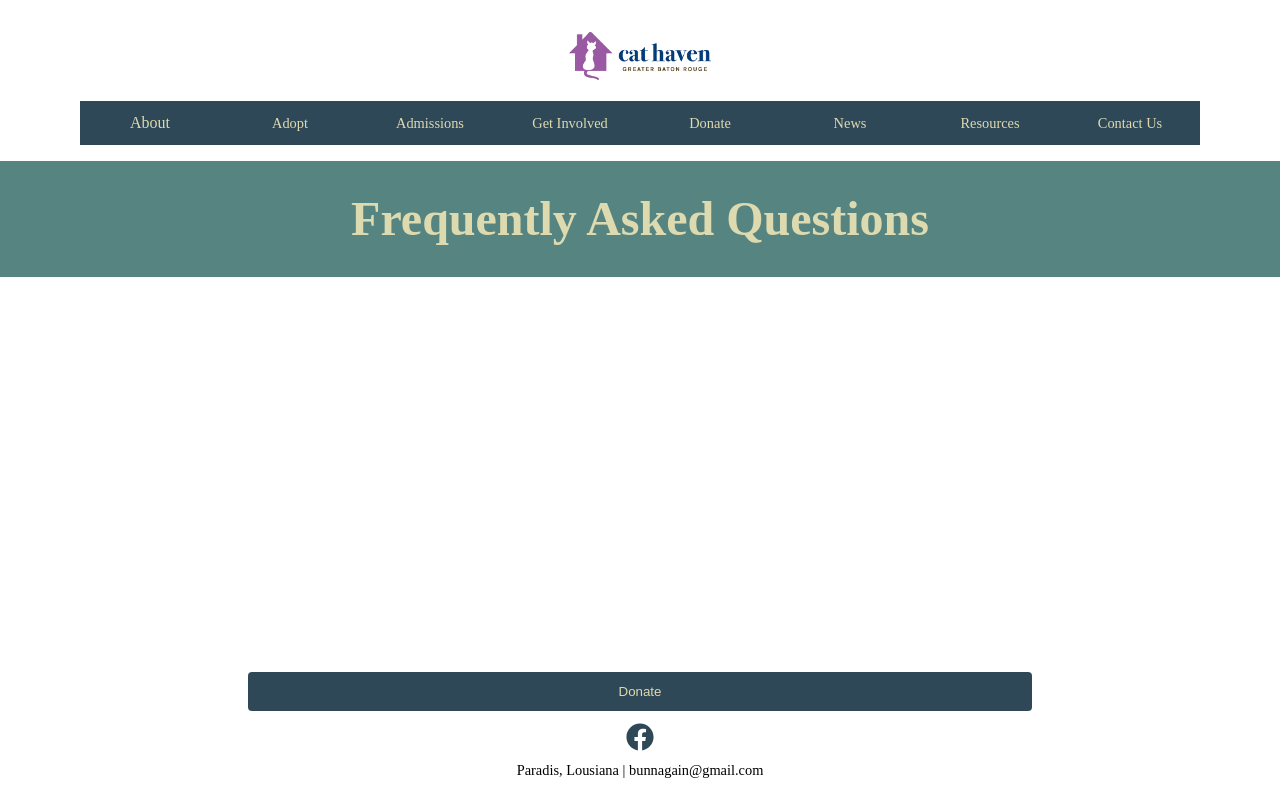
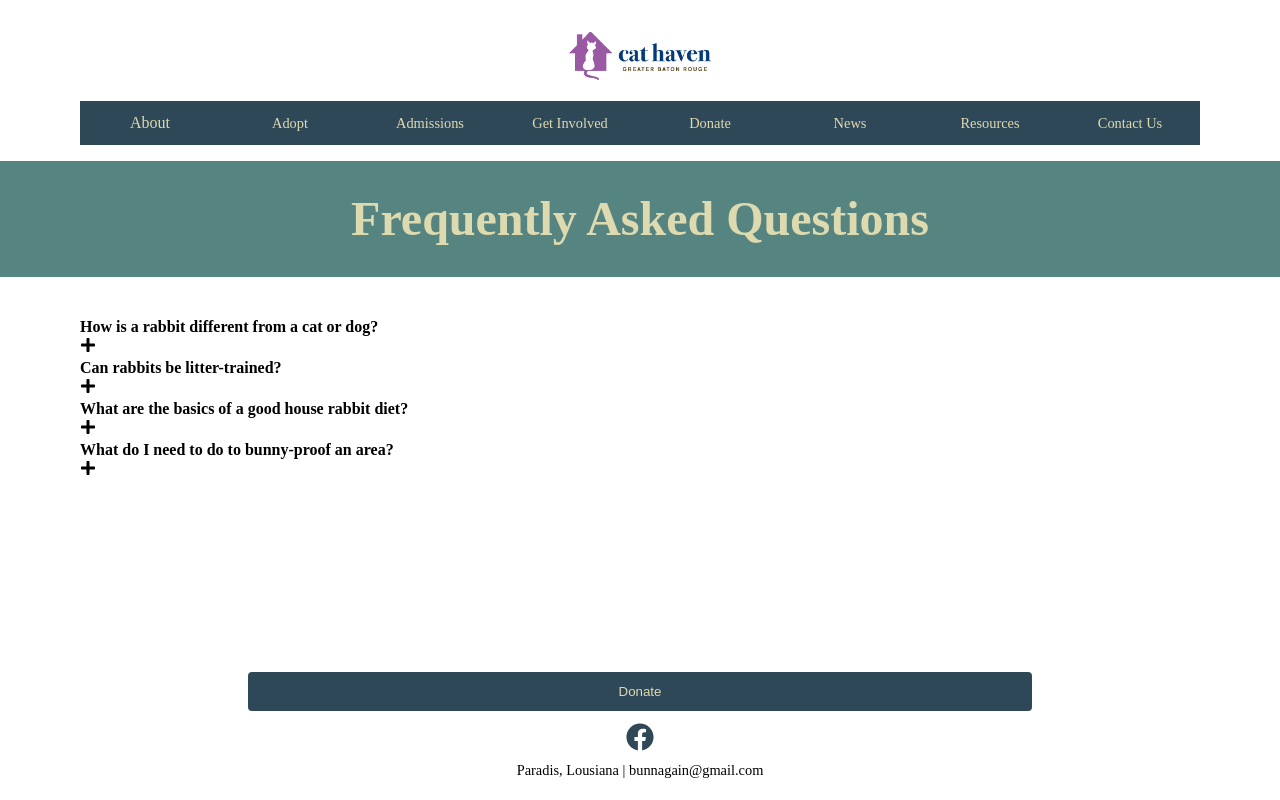
Before and after one commit to sherlineau/bunnagain, a React (Vite) app in the folder frontend/: page /faq in a window 1280 px wide. Built offline with nearby package versions, Linux system fonts and the light colour scheme; the HTML template or start-up script is replaced by a standard one.

Commit message:
import data from json and render accordian comp for each question

```diff
--- a/frontend/src/views/About/FAQ/index.jsx
+++ b/frontend/src/views/About/FAQ/index.jsx
@@ -1,10 +1,31 @@
+import { useEffect, useState } from 'react'
+import Accordian from '../../../components/Accordian'
 import './index.css'
 
 const index = () => {
+  // initialize data state and fetch data from json
+  const [data, setData] = useState([])
+
+  // function to get data
+  const getData = async() => {
+    fetch("/faq.json")
+      .then(res => res.json())
+      .then(res => setData(res))
+  }
+
+  // on load, fetch data
+  useEffect( ()=> {
+    getData()
+  })
+
   return (
     <section>
       <h1 className="header">Frequently Asked Questions</h1>
-      <div className="container"></div>
+      <div className="container">
+        {
+          data.map((i,index) => {return <Accordian data={i} key={index}/>})
+        }
+      </div>
     </section>
   )
 }
```
